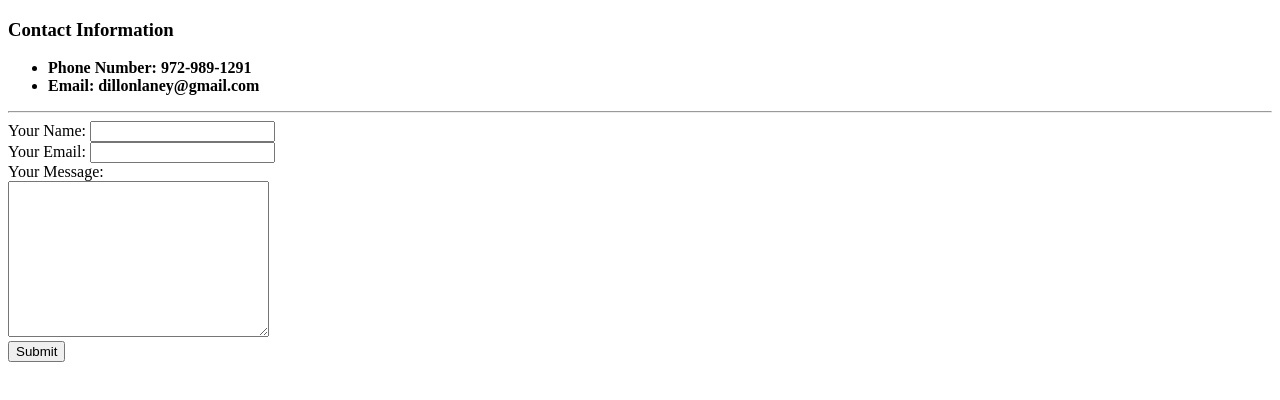
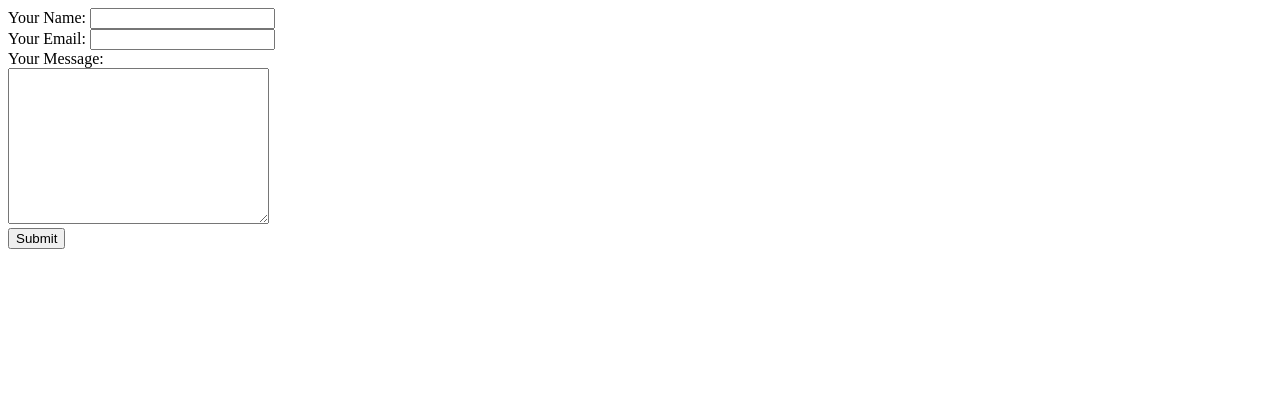
Before and after one commit to dlan003/cv, a plain HTML site: page contact_information.html in a window 1280 px wide. Drawn offline with Linux system fonts and the light colour scheme.

Commit message:
Add files via upload

```diff
--- a/contact_information.html
+++ b/contact_information.html
@@ -5,13 +5,6 @@
     <title>Contact Me</title>
   </head>
   <body>
-    <h3><strong>Contact Information</strong></h3>
-    <ul><strong>
-        <li>Phone Number: 972-989-1291</li>
-        <li>Email: dillonlaney@gmail.com</li>
-      </strong>
-    </ul>
-    <hr>
     <form action="mailto:dillonlaney@gmail.com" method="post" enctype="text/plain">
       <label>Your Name:</label>
       <input type="text" name="yourName" value=""><br>
```
